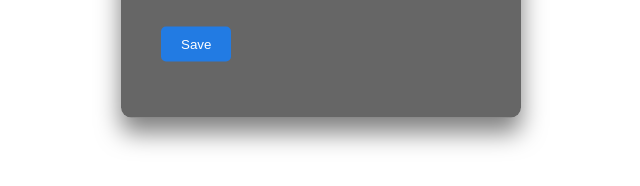
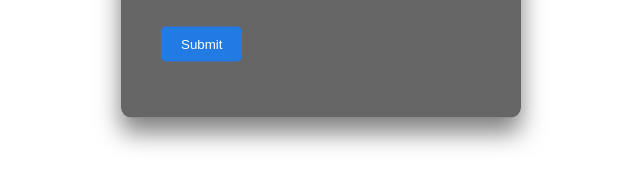
Before and after one commit to MayurShrigiri/freeform1.github.io, a plain HTML site: page index.html in a window 1280 px wide. Shown: the part 460-646 px from the top of the page, 319-959 px from the left. Drawn offline with Linux system fonts and the light colour scheme.

Commit message:
Update index.html

```diff
--- a/index.html
+++ b/index.html
@@ -91,7 +91,7 @@
         <input type="password" name="password"  autocomplete="off" required>
         <label for="">Password</label>
       </div>
-        <input type="submit" value="Save">
+        <input type="submit" value="Submit">
     </form>
   </div>
 </body>
```
